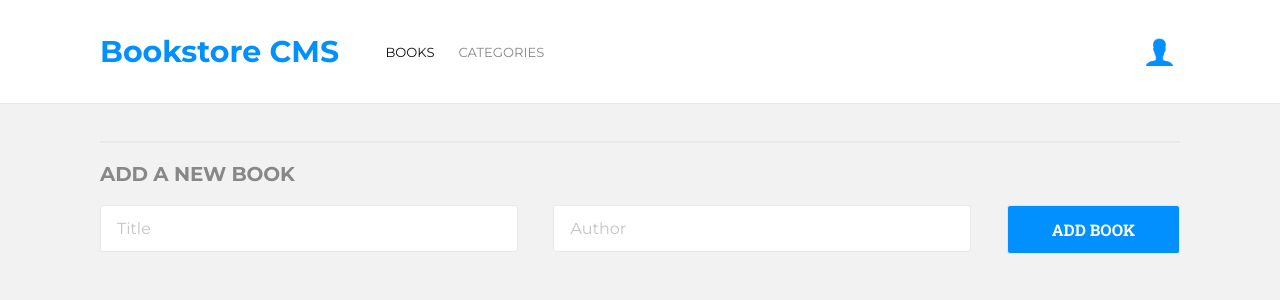
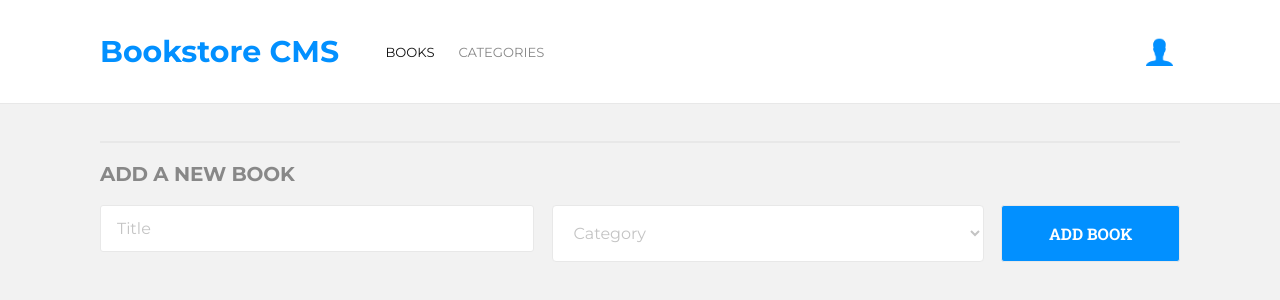
Before and after one commit to MarcoDDM/booksStore, a React (Create React App) app: page / in a window 1280 px wide. Shown: the top 300 px of the page. Built offline with nearby package versions, Linux system fonts and the light colour scheme; no server answers.

Commit message:
Add categories selection

```diff
--- a/src/App.css
+++ b/src/App.css
@@ -224,3 +224,19 @@
   height: 2.063rem;
   border: 0px;
 }
+
+.input-category {
+  border-radius: 4px;
+  border: solid 1px #e8e8e8;
+  background-color: #fff;
+  padding: 1.063rem;
+  width: 40%;
+  margin: auto;
+  color: #c4c4c4;
+  font-size: 1rem;
+}
+
+.input-category .cat {
+  color: #2a2929;
+  font-size: 1rem;
+}
--- a/src/components/NewBookForm.js
+++ b/src/components/NewBookForm.js
@@ -24,10 +24,6 @@ const NewBookForm = () => {
     setTitle(e.target.value);
   };
 
-  const handleAuthorChange = (e) => {
-    setAuthor(e.target.value);
-  };
-
   const handleAdd = (e) => {
     e.preventDefault();
     const newBook = {
@@ -51,11 +47,15 @@ const NewBookForm = () => {
         <label className="grow-3" htmlFor="bookTitle">
           <input className="input-control input-title" type="text" id="bookTitle" placeholder="Title" value={title} onChange={handleTitleChange} required />
         </label>
-        <br />
-        <label className="grow-3" htmlFor="bookAuthor">
-          <input className="input-control input-author" type="text" id="bookAuthor" placeholder="Author" value={author} onChange={handleAuthorChange} required />
-        </label>
-        <br />
+        <select className="input-category" id="categories">
+          <option className="cat" value="Category">Category</option>
+          <option className="cat" value="Action">Action</option>
+          <option className="cat" value="Fiction">Fiction</option>
+          <option className="cat" value="Horror">Horror</option>
+          <option className="cat" value="Kids">Kids</option>
+          <option className="cat" value="Learning">Learning</option>
+          <option className="cat" value="Sci-Fi">Sci-Fi</option>
+        </select>
         <button className="input-control input-send" type="submit">ADD BOOK</button>
       </form>
     </div>
```
